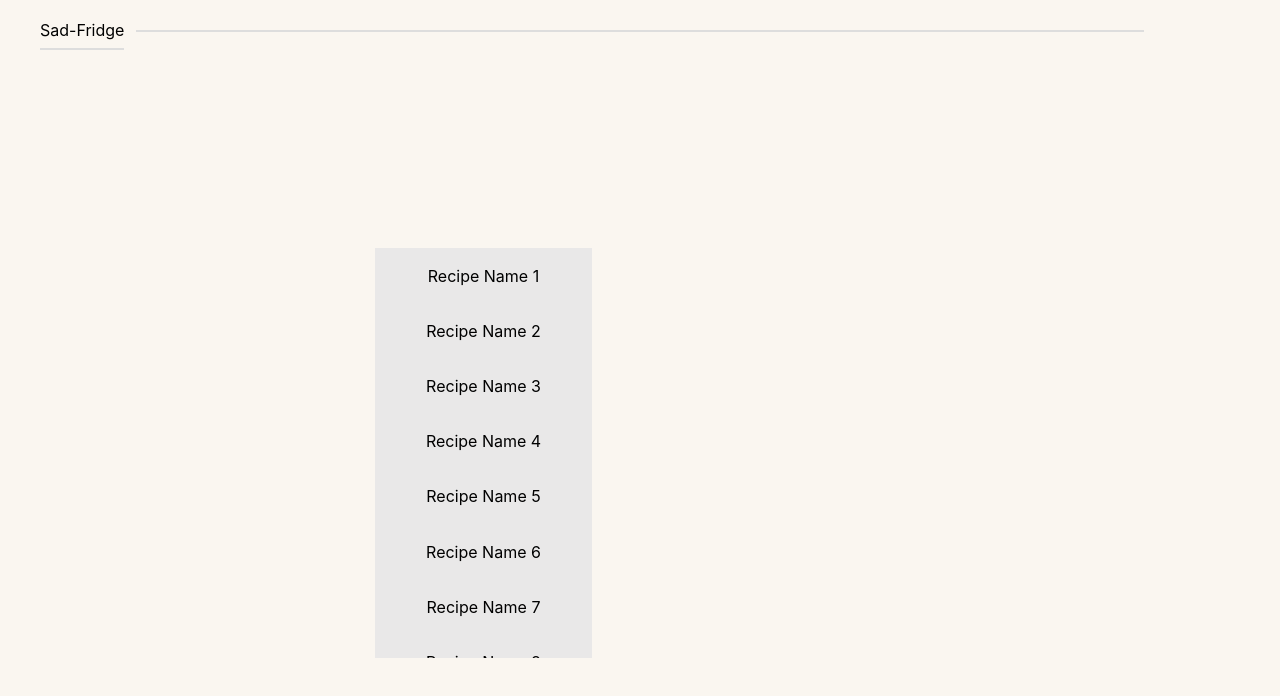
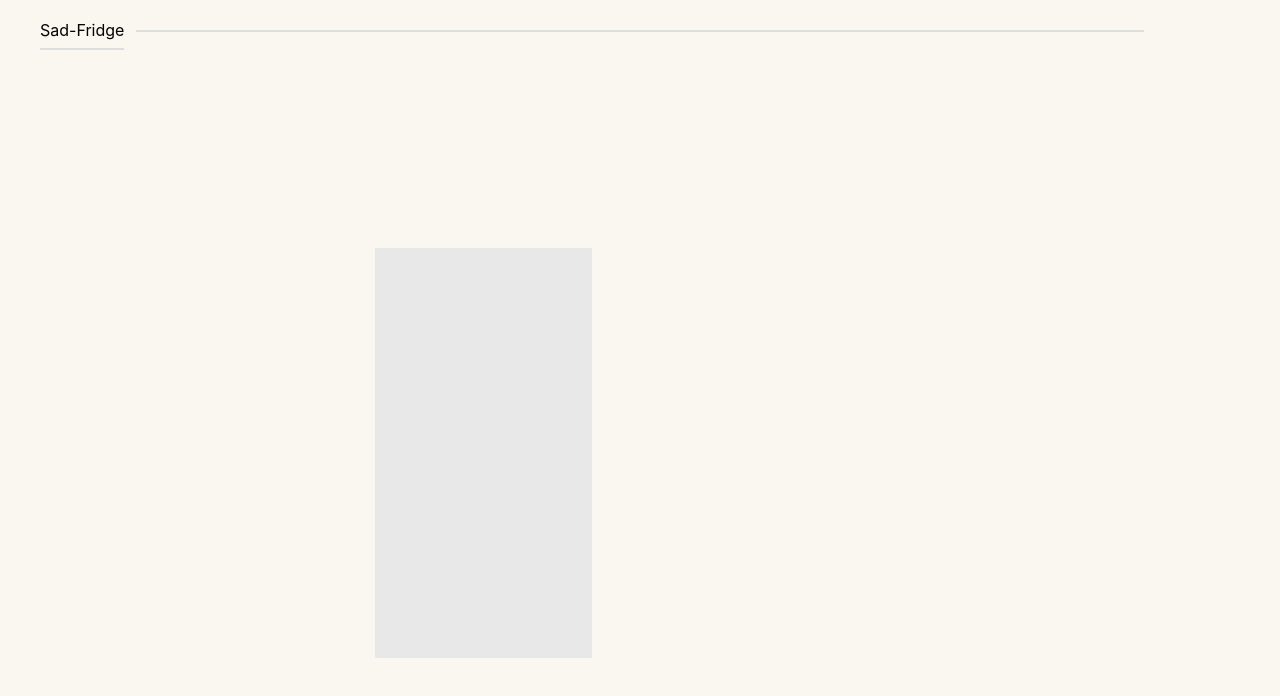
Before and after one commit to sirplantman/sad-fridge, a React (Create React App) app: page / in a window 1280 px wide. Shown: the top 696 px of the page. Built offline with nearby package versions, Linux system fonts and the light colour scheme.

Commit message:
scroll when needed

```diff
--- a/src/App.js
+++ b/src/App.js
@@ -4,8 +4,7 @@ import Combinations from './components/Combinations';
 import Header from './components/Header';
 
 function App() {
-  const recipeNamesList = ["Recipe Name 1", "Recipe Name 2", "Recipe Name 3", "Recipe Name 4", "Recipe Name 5", "Recipe Name 6"
-                          , "Recipe Name 7", "Recipe Name 8", "Recipe Name 9", "Recipe Name 10", "Recipe Name 11"]
+  const recipeNamesList = []
   return (
     <div className="App">
       <Header />
--- a/src/styles/Components.css
+++ b/src/styles/Components.css
@@ -5,7 +5,7 @@
     position: absolute;
     left: 375px;
     top: 248px;
-    overflow-y: scroll;
+    overflow-y: auto;
 }
 
 .Recipe_Name {
```
